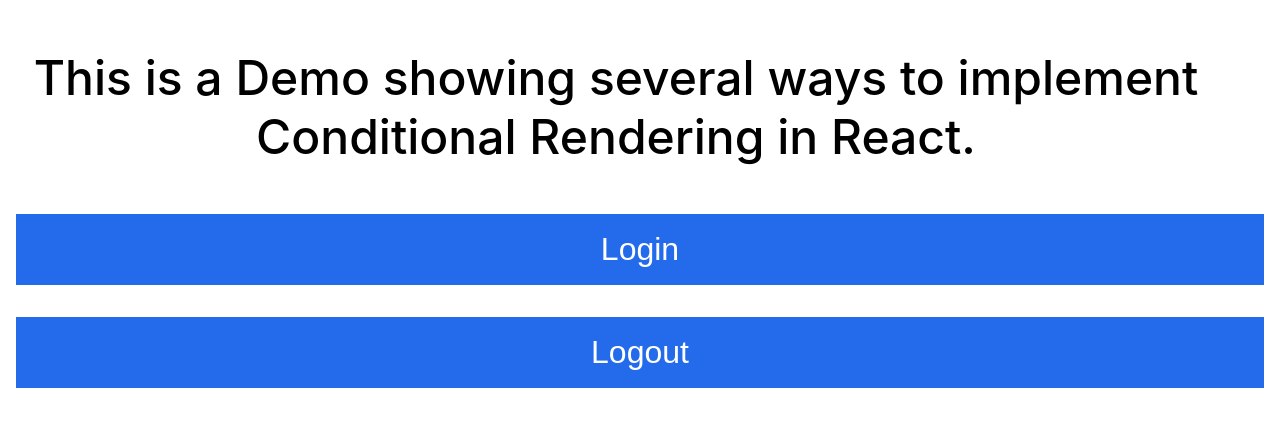
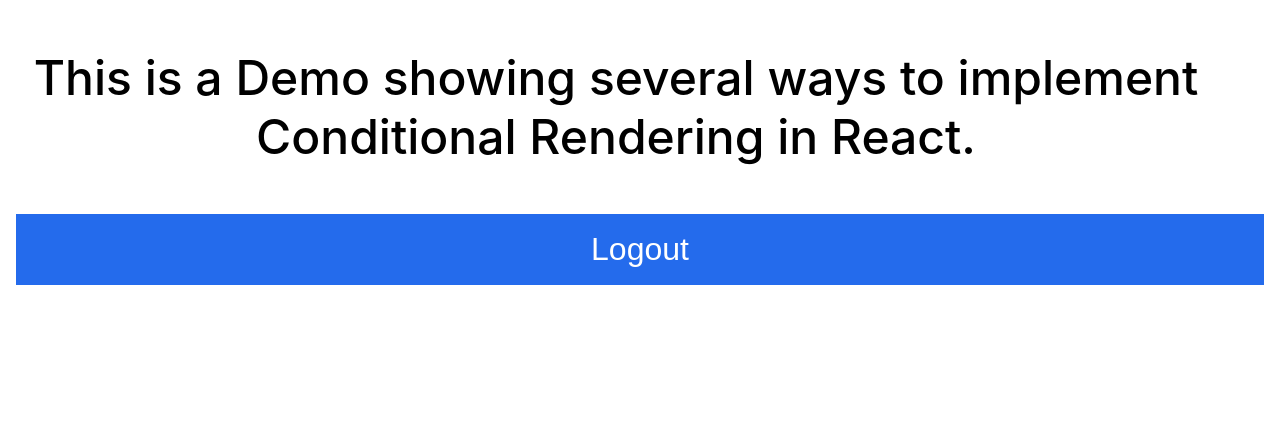
Before and after one commit to Danfirech/conditional-rendering, a React (Create React App) app: page / in a window 1280 px wide. Shown: the top 426 px of the page. Built offline with nearby package versions, Linux system fonts and the light colour scheme.

Commit message:
created login and logout if statement

```diff
--- a/src/App.js
+++ b/src/App.js
@@ -10,14 +10,21 @@ class App extends Component {
   }
 
   render() {
+    let { isLoggedIn } = this.state;
+
+    const renderAuthButton = () => {
+      if (isLoggedIn) {
+        return <button>Logout</button>;
+      } else return <button>login</button>;
+    };
+
     return (
       <div className="App">
         <h1>
           This is a Demo showing several ways to implement Conditional Rendering
           in React.
         </h1>
-        <button>Login</button>
-        <button>Logout</button>
+        {renderAuthButton()}
       </div>
     );
   }
```
